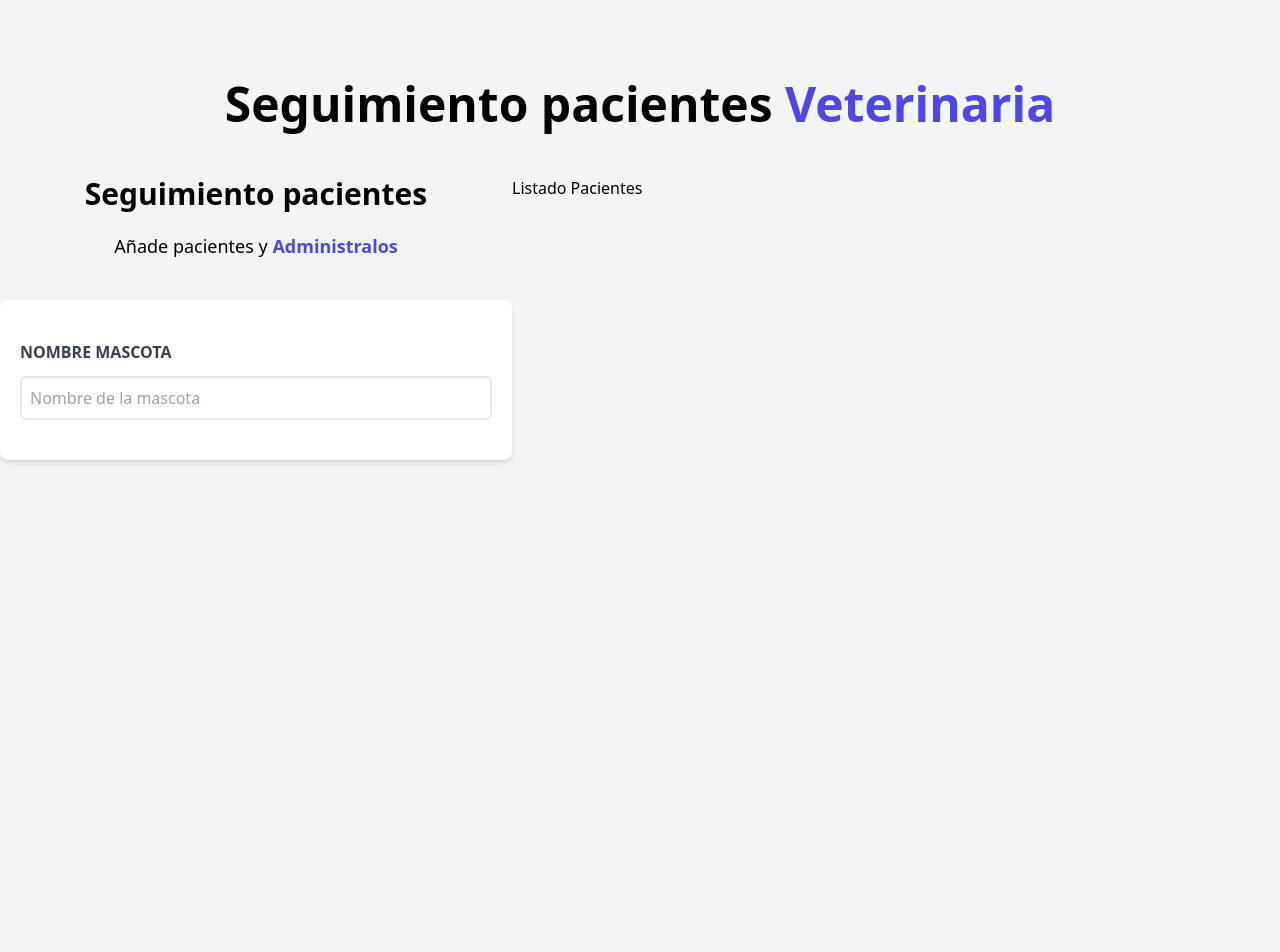
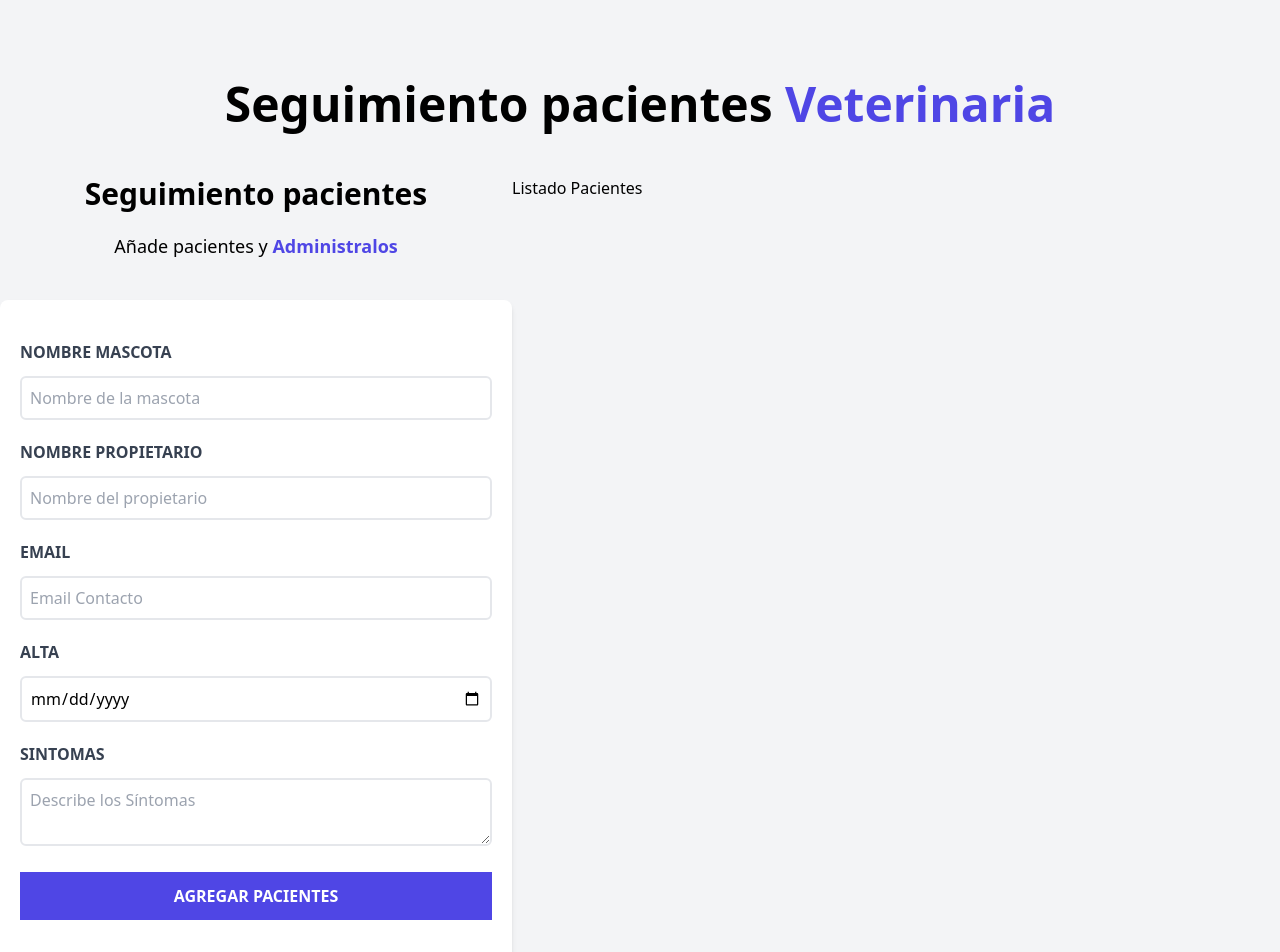
Before and after one commit to santiagoaguirreg/React-Pacientes, a React (Vite) app: page / in a window 1280 px wide. Shown: the top 952 px of the page. Before the commit the page ends 880 px from the top, so only its background shows below. Built offline with nearby package versions, Linux system fonts and the light colour scheme.

Commit message:
Formulario Terminado

```diff
--- a/src/componentes/Formulario.jsx
+++ b/src/componentes/Formulario.jsx
@@ -11,8 +11,8 @@ const Formulario = () => {
         <span className='text-indigo-600 font-bold'>Administralos</span>
       </p>
 
-      <form className='bg-white shadow-md rounded-lg py-10 px-5'>
-          <div>
+      <form className='bg-white shadow-md rounded-lg py-10 px-5 mb-10'>
+          <div className='mb-5'>
 
             <label htmlFor="mascota" className='block text-gray-700 uppercase font-bold'>
               Nombre Mascota
@@ -25,8 +25,71 @@ const Formulario = () => {
               className='border-2 w-full p-2 mt-3 placeholder-gray-400 rounded-md'
             />
 
+          </div>
+
+          <div className='mb-5'>
+
+            <label htmlFor="propietario" className='block text-gray-700 uppercase font-bold'>
+              Nombre Propietario
+            </label>
+
+            <input
+              type="text"
+              id='propietario'
+              placeholder='Nombre del propietario'
+              className='border-2 w-full p-2 mt-3 placeholder-gray-400 rounded-md'
+            />
 
           </div>
+
+          <div className='mb-5'>
+
+            <label htmlFor="email" className='block text-gray-700 uppercase font-bold'>
+              Email
+            </label>
+
+            <input
+              type="email"
+              id='email'
+              placeholder='Email Contacto'
+              className='border-2 w-full p-2 mt-3 placeholder-gray-400 rounded-md'
+            />
+
+          </div>
+
+        <div className='mb-5'>
+
+            <label htmlFor="alta" className='block text-gray-700 uppercase font-bold'>
+             Alta
+            </label>
+
+            <input
+              type="date"
+              id='alta'
+              className='border-2 w-full p-2 mt-3 placeholder-gray-400 rounded-md'
+            />
+
+       </div>
+
+       <div className='mb-5'>
+
+            <label htmlFor="sintomas" className='block text-gray-700 uppercase font-bold'>
+             Sintomas
+            </label>
+
+          <textarea
+          id='sintomas'
+          className='border-2 w-full p-2 mt-3 placeholder-gray-400 rounded-md'
+          placeholder='Describe los Síntomas'
+
+          />
+       </div>
+
+       <input
+        type="submit"
+        className='bg-indigo-600 w-full p-3 text-white uppercase font-bold hover:bg-indigo-700 cursor-pointer transition-all'
+        value="Agregar Pacientes"
+       />
       </form>
     </div>
 
--- a/src/componentes/ListadoPacientes.jsx
+++ b/src/componentes/ListadoPacientes.jsx
@@ -8,4 +8,4 @@ const ListadoPacientes = () => {
   )
 }
 
-export default ListadoPacientes
+export default ListadoPacientes;
```
